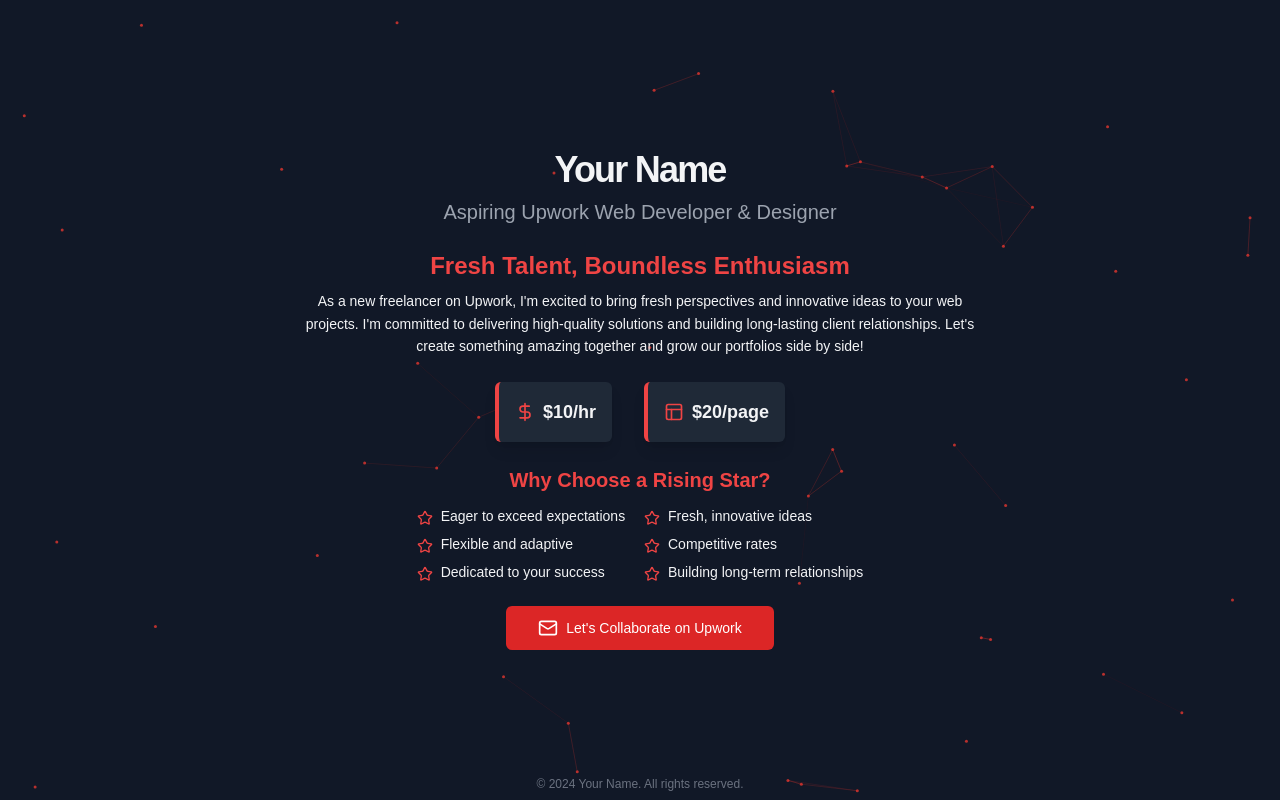
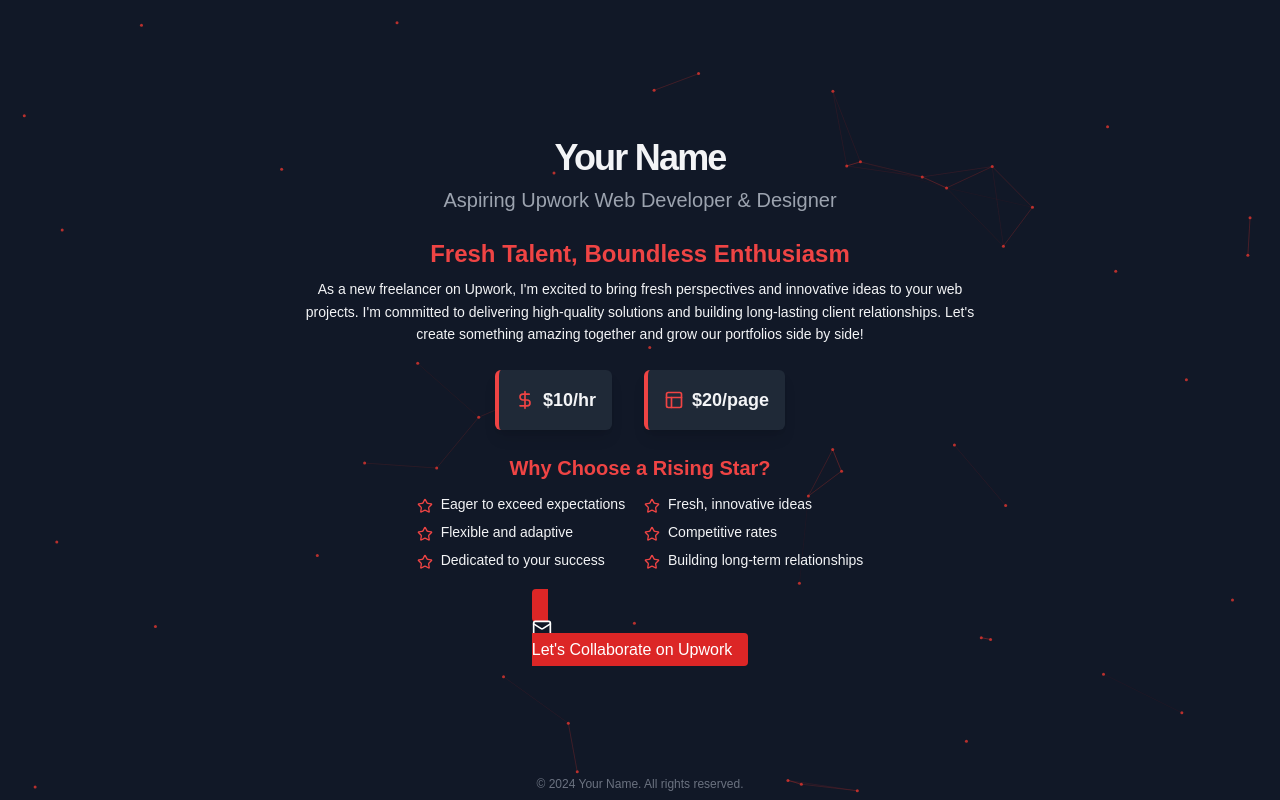
Before and after one commit to HeyAshh/portfolio.1, a Next.js app: page / in a window 1280 px wide. Built offline with nearby package versions, Linux system fonts and the light colour scheme.

Commit message:
Update button.tsx

```diff
--- a/src/app/components/ui/button.tsx
+++ b/src/app/components/ui/button.tsx
@@ -1,22 +1,22 @@
-'use client';
-
-import { ButtonHTMLAttributes, FC, ReactNode } from 'react';
+import { ButtonHTMLAttributes, AnchorHTMLAttributes, FC, ReactNode } from 'react';
 import Link from 'next/link';
 
 interface ButtonProps extends ButtonHTMLAttributes<HTMLButtonElement> {
   asLink?: boolean;
   href?: string;
   children: ReactNode;
+  className?: string;
 }
 
-const Button: FC<ButtonProps> = ({ children, asLink, href, className = '', ...props }) => {
-  const baseClasses =
-    "inline-flex items-center justify-center whitespace-nowrap text-sm font-medium transition-colors focus:outline-none focus:ring-2 focus:ring-offset-2 disabled:pointer-events-none disabled:opacity-50 h-11 rounded-md px-8 bg-red-600 hover:bg-red-700 text-white";
+const Button: FC<ButtonProps & AnchorHTMLAttributes<HTMLAnchorElement>> = ({ children, asLink, href, className = '', ...props }) => {
+  const baseClasses = "px-4 py-2 bg-red-600 hover:bg-red-700 text-white rounded";
 
   if (asLink && href) {
     return (
-      <Link href={href} {...props} className={`${baseClasses} ${className}`}>
-        {children}
+      <Link href={href} passHref>
+        <a className={`${baseClasses} ${className}`} {...(props as AnchorHTMLAttributes<HTMLAnchorElement>)}>
+          {children}
+        </a>
       </Link>
     );
   }
```
